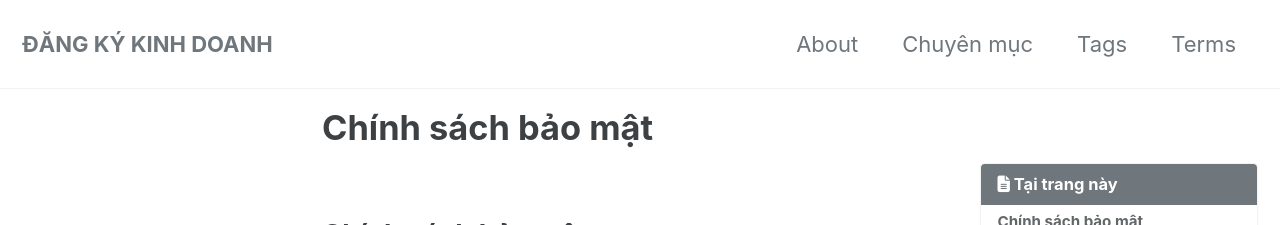
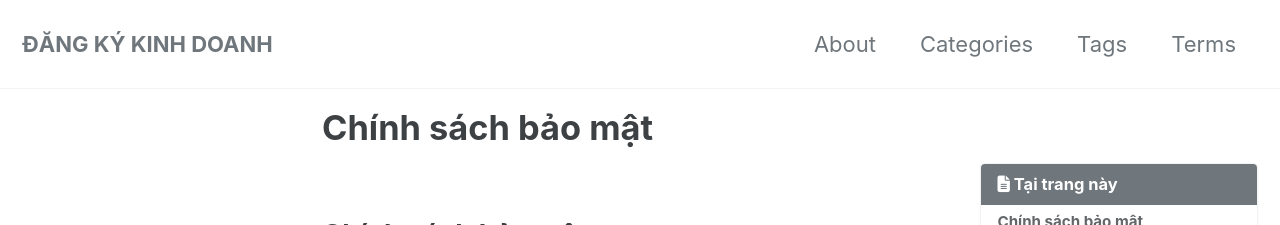
Before and after one commit to dangkykinhdoanh/dangkykinhdoanh.github.io, a Jekyll site: the page built from _pages/terms.md, in a window 1280 px wide and 900 px high. Shown: the top 225 px of the window. Built offline with Jekyll 4.4.1, drawn with Linux system fonts in a browser that asks for light colours; cached includes are drawn as plain includes; nearby versions of some CDN libraries.

Commit message:
update new

```diff
--- a/_data/navigation.yml
+++ b/_data/navigation.yml
@@ -2,7 +2,7 @@
 main:
   - title: "About"
     url: /about/
-  - title: "Chuyên mục"
+  - title: "Categories"
     url: /categories/
   - title: "Tags"
     url: /tags/
```
Also changed, not shown: _pages/terms.md (+1 -0 lines).
